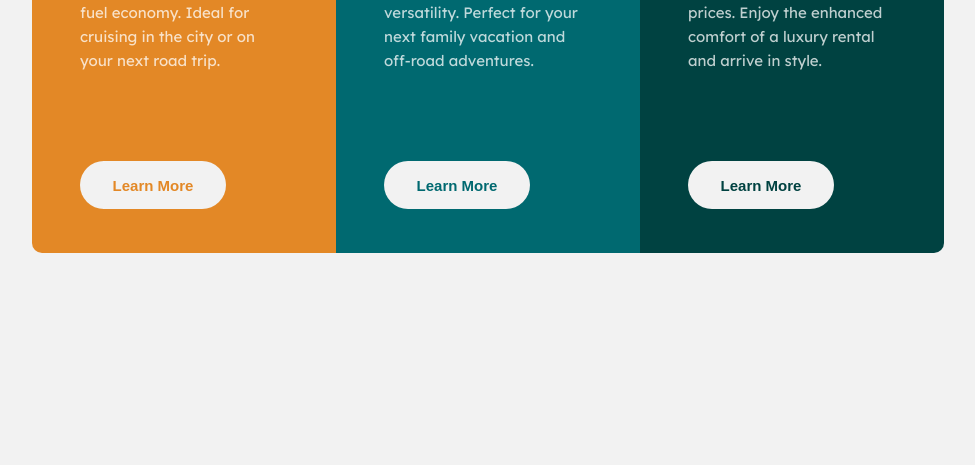
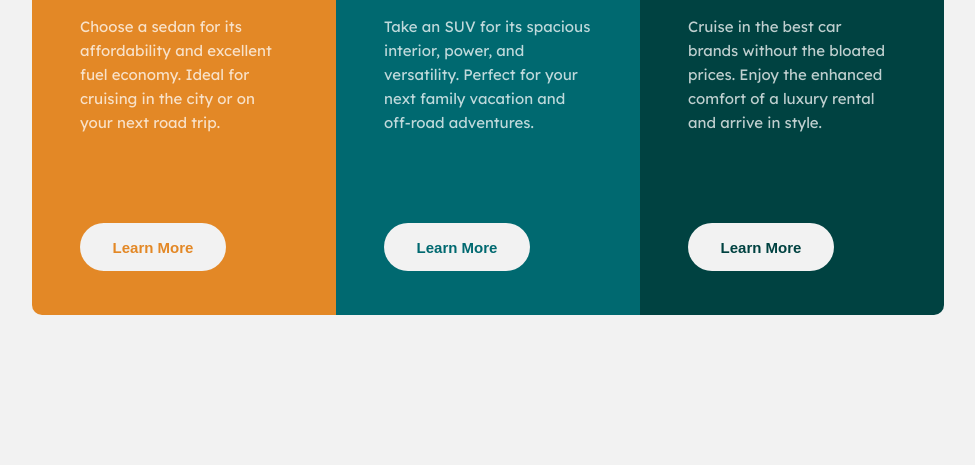
Before and after one commit to sb101-beep/3-column-preview-card-component-main, a plain HTML site: page index.html in a window 1280 px wide. Shown: the part 335-800 px from the top of the page, without its empty margins (152-1127 px from the left). Drawn offline with Linux system fonts and the light colour scheme.

Commit message:
Fixed height.  Updated readme.

```diff
--- a/styles/style.scss
+++ b/styles/style.scss
@@ -22,6 +22,7 @@ main {
   align-items: center;
   justify-content: center;
   padding: 5.5rem 0rem;
+  min-height: 100vh;
 }
 
 .card-container {
@@ -113,6 +114,10 @@ main {
 }
 
 @media only screen and (min-width: 1024px) {
+  main {
+    padding: 1rem 0rem;
+  }
+
   .card-container {
     grid-template-columns: 1fr 1fr 1fr;
   }
```
Also changed, not shown: images/desktopscreenshot.png (added), images/mobilescreenshot.png (added), styles/style.css, 2 other files. Lines whose indentation alone changed are shown as unchanged.
